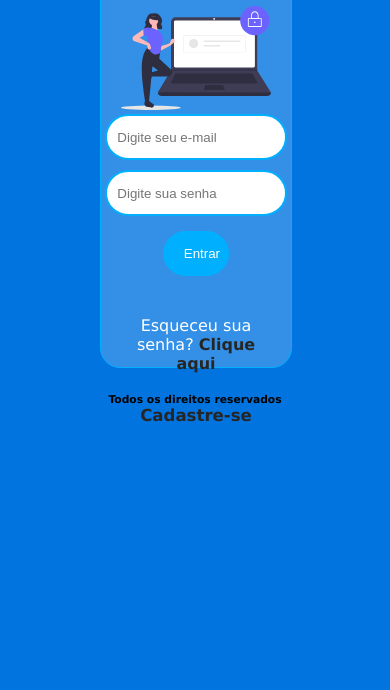
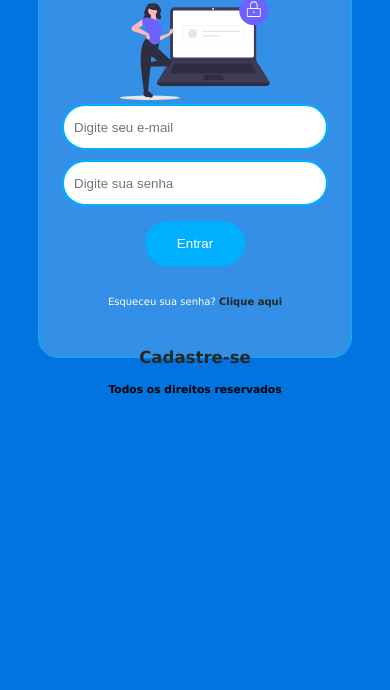
Before and after one commit to Emessongt/Formulario2.0, a plain HTML site: page index.html in a window 390 px wide. Shown: the part 154-844 px from the top of the page. Drawn offline with Linux system fonts and the light colour scheme.

Commit message:
responsividade part/2

```diff
--- a/PagCadastro.css
+++ b/PagCadastro.css
@@ -1,7 +1,7 @@
 body{
     font-family: 'Lucida Sans', 'Lucida Sans Regular', 'Lucida Grande', 'Lucida Sans Unicode', Geneva, Verdana, sans-serif;
     background: #0174df url(./img/light-blue-background.jpg);
-    margin: 100px;
+
 }
 
 #container{
@@ -11,16 +11,18 @@ body{
     border: 1px solid #00b0ff;
     margin-top: 120px;
     text-align: center;
-    width: 100%;
+    width: 80vw;
     max-width: 450px;
     height: 480px;
-    margin-top: -60px;
+    margin-top: 30px;
     margin-bottom: 20px;
+    align-items: center;
 }
 
-input{
+input.inp{
     height: 40px;
-    width: 87%;
+    width: 30vw;
+    min-width: 250px;
     margin-bottom: 10px;
     background-color: #fff;
     padding-left: 10px;
@@ -43,8 +45,8 @@ input.submit{
     padding: 5px 20px;
     height: 45px;
     border-radius: 30px;
-    width: 35%;
-    height: 45px;
+    width: 12vw;
+    min-width: 100px;
     background-color: #00b0ff;
     border: 1px solid #00b0ff;
     cursor: pointer;
--- a/PagLogin.css
+++ b/PagLogin.css
@@ -1,7 +1,7 @@
 body{
     font-family: 'Lucida Sans', 'Lucida Sans Regular', 'Lucida Grande', 'Lucida Sans Unicode', Geneva, Verdana, sans-serif;
     background: #0174df url(./img/light-blue-background.jpg);
-    margin: 100px;
+
 }
 
 #container{
@@ -9,18 +9,19 @@ body{
     background-color: rgba(300, 300, 300, 0.2);
     border-radius: 20px;
     border: 1px solid #00b0ff;
-    margin-top: 120px;
     text-align: center;
-    width: 100%;
+    width: 80vw;
     max-width: 450px;
     height: 480px;
-    margin-top: -60px;
+    margin-top: 30px;
     margin-bottom: 20px;
+    align-items: center;
 }
 
-input{
+input.inp{
     height: 40px;
-    width: 87%;
+    width: 30vw;
+    min-width: 250px;
     margin-bottom: 10px;
     background-color: #fff;
     padding-left: 10px;
@@ -43,8 +44,8 @@ input.submit{
     padding: 5px 20px;
     height: 45px;
     border-radius: 30px;
-    width: 35%;
-    height: 45px;
+    width: 12vw;
+    min-width: 100px;
     background-color: #00b0ff;
     border: 1px solid #00b0ff;
     cursor: pointer;
@@ -55,15 +56,17 @@ input.submit{
 #esqueceu{
     padding: 30px;
     text-decoration: none;
-    font-size: 16px;
+    font-size: 100%;
     color: #fff;
+
 }
 
 #cadastre{
     text-align: center;
     text-decoration: none;
     font-size: 20px;
-    margin-top: -25px ;
+    margin-top: -17px;
+    padding:none;
 }
 
 a{
@@ -88,3 +91,16 @@ input.submit:hover{
     color: #7834f7;
     border-color: #7834f7;
 }
+
+
+@media (max-width:407px) {
+    #esqueceu {
+        font-size: 10px
+    }
+
+}
+
+@media (max-width:380px) {
+    #cadastre {
+        font-size: 15px
+    }
--- a/PagRedefinir.css
+++ b/PagRedefinir.css
@@ -1,7 +1,7 @@
 body{
     font-family: 'Lucida Sans', 'Lucida Sans Regular', 'Lucida Grande', 'Lucida Sans Unicode', Geneva, Verdana, sans-serif;
     background: #0174df url(./img/light-blue-background.jpg);
-    margin: 100px;
+
 }
 
 #container{
@@ -9,18 +9,19 @@ body{
     background-color: rgba(300, 300, 300, 0.2);
     border-radius: 20px;
     border: 1px solid #00b0ff;
-    margin-top: 120px;
     text-align: center;
-    width: 100%;
+    width: 80vw;
     max-width: 450px;
     height: 480px;
-    margin-top: -60px;
+    margin-top: 30px;
     margin-bottom: 20px;
+    align-items: center;
 }
 
-input{
+input.inp{
     height: 40px;
-    width: 87%;
+    width: 30vw;
+    min-width: 250px;
     margin-bottom: 10px;
     background-color: #fff;
     padding-left: 10px;
@@ -28,7 +29,7 @@ input{
     background-repeat: no-repeat;
     background-position: 10px;
     border: 2px solid #00b0ff;
-    margin-top: 35px;
+    margin-top: 28px;
     outline: 0;
 }
 
@@ -44,7 +45,8 @@ input.submit{
     padding: 5px 20px;
     height: 45px;
     border-radius: 30px;
-    width: 35%;
+    width: 12vw;
+    min-width: 100px;
     height: 45px;
     background-color: #00b0ff;
     border: 1px solid #00b0ff;
@@ -67,3 +69,10 @@ input.submit:hover{
     color: #fff;
     margin-top: 50px;
 }
+
+@media (max-width:435px) {
+    #texto {
+        font-size: 10px
+    }
+
+}
--- a/index.html
+++ b/index.html
@@ -1,6 +1,7 @@
 <!DOCTYPE html>
 <html lang="en">
 <head>
+    <meta id="viewport" name="viewport" content="width=device-width, user-scalable=no">
     <meta charset="UTF-8">
     <link rel="stylesheet" type="text/css" href="PagLogin.css">
     <meta http-equiv="X-UA-Compatible" content="IE=edge">
@@ -19,12 +20,12 @@
 
         <form>
             <div>
-                <input class="email" type="email" name="email" id="email"
+                <input class="inp" type="email" name="email" id="email"
                 placeholder="Digite seu e-mail" required maxlength="45">
             </div>
 
             <div>
-                <input class="senha" type="password" name="senha" id="senha"
+                <input class="inp" type="password" name="senha" id="senha"
                 placeholder="Digite sua senha" required maxlength="30" minlength="8">
             </div>
 
```
Also changed, not shown: Cadastro.html (+4 -4 lines), Redefinir.html (+1 -1 lines).
